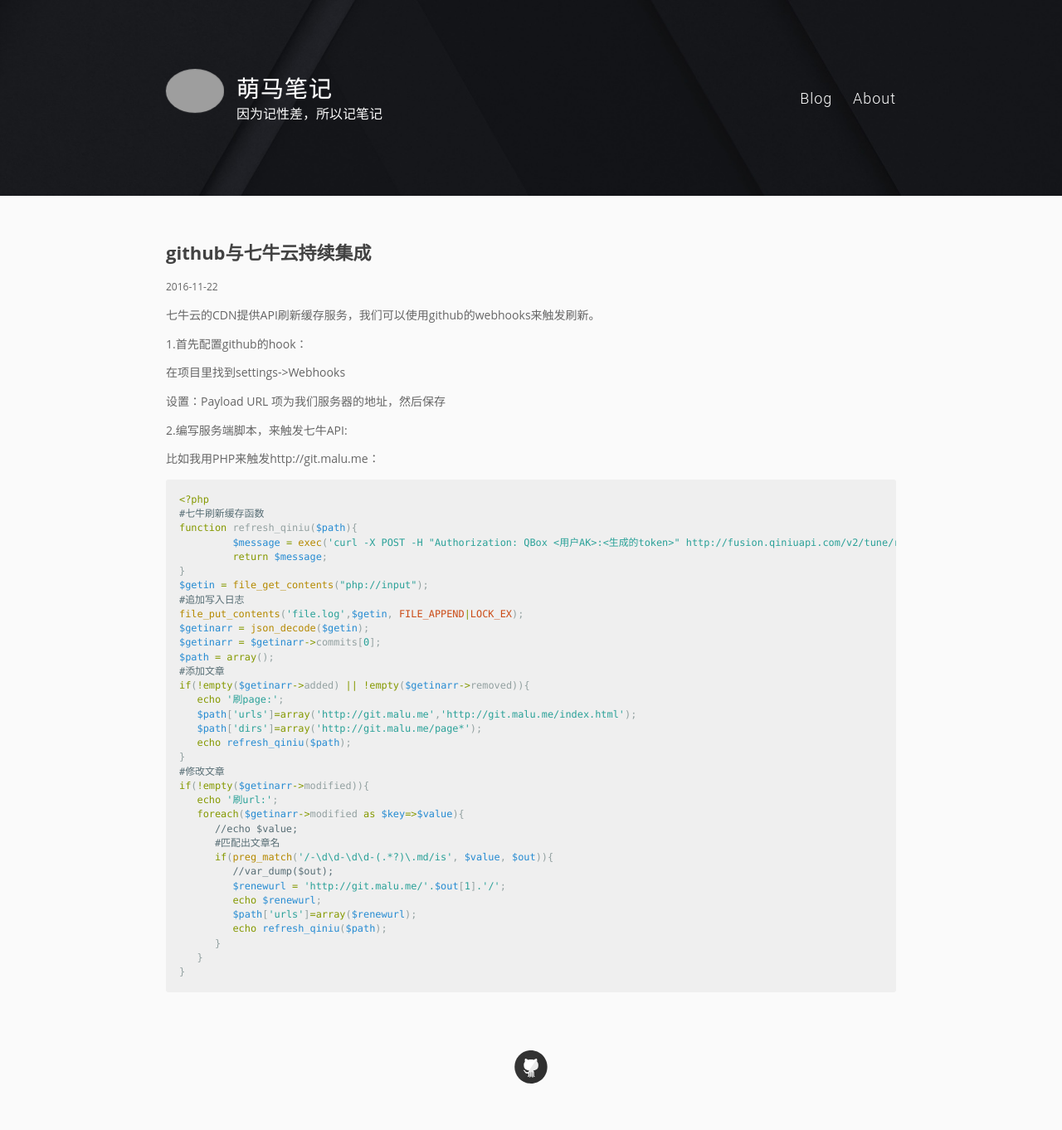
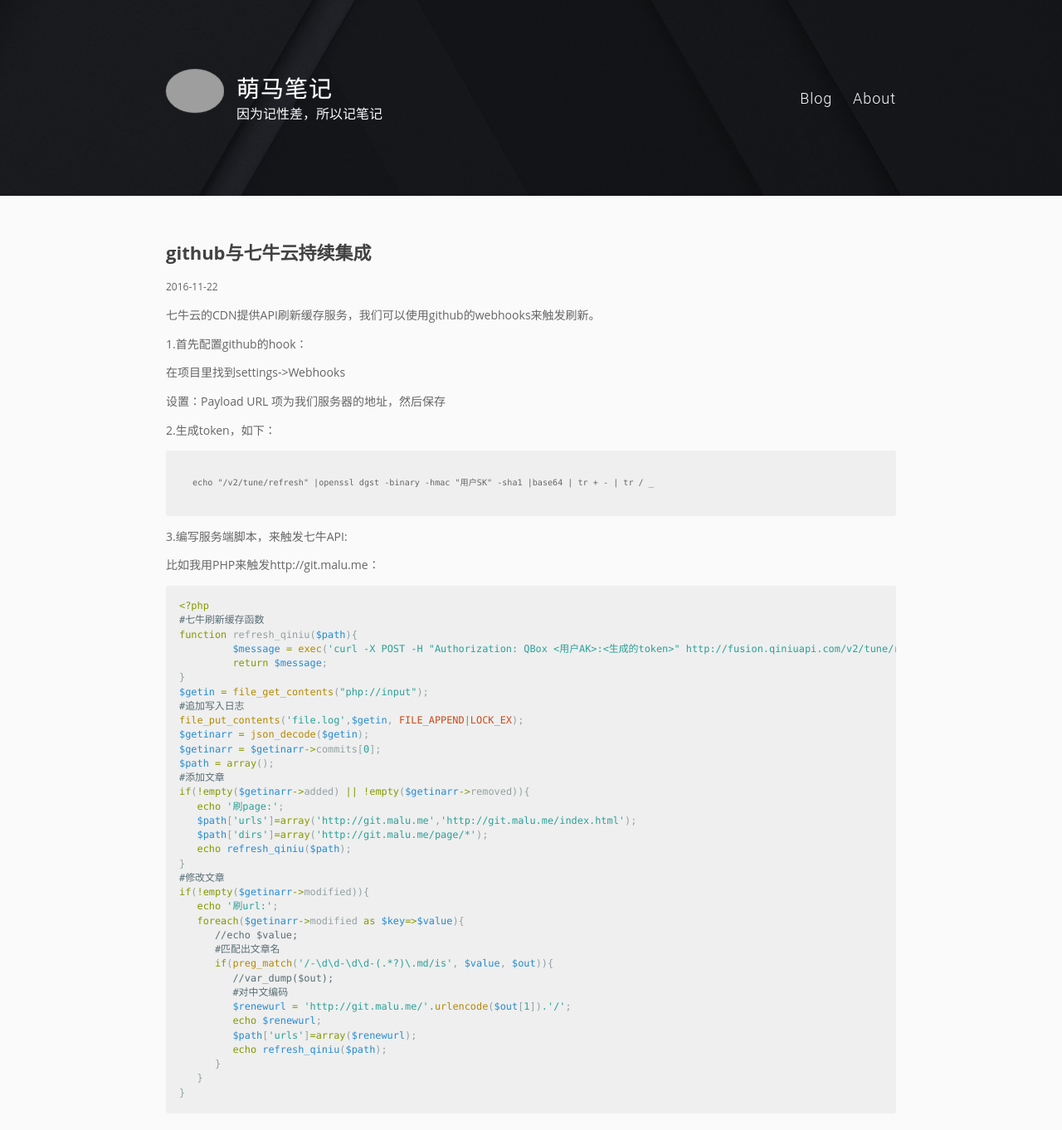
Before and after one commit to pingmalu/pingmalu.github.io, a Jekyll site: the page built from _posts/2016-11-22-github与七牛云持续集成.md, in a window 1280 px wide and 1400 px high. Shown: the top 1362 px of the window at 83% size. Built offline with Jekyll 4.4.1, drawn with Linux system fonts in a browser that asks for light colours; nearby versions of some CDN libraries; grey boxes are pictures that could not be loaded.

Commit message:
'update'

```diff
--- a/_posts/2016-11-22-github与七牛云持续集成.md
+++ b/_posts/2016-11-22-github与七牛云持续集成.md
@@ -11,7 +11,11 @@ title:  "github与七牛云持续集成"
 
 设置：Payload URL 项为我们服务器的地址，然后保存
 
-2.编写服务端脚本，来触发七牛API:
+2.生成token，如下：
+
+	echo "/v2/tune/refresh" |openssl dgst -binary -hmac "用户SK" -sha1 |base64 | tr + - | tr / _
+
+3.编写服务端脚本，来触发七牛API:
 
 比如我用PHP来触发http://git.malu.me：
 
@@ -32,7 +36,7 @@ $path = array();
 if(!empty($getinarr->added) || !empty($getinarr->removed)){
    echo '刷page:';
    $path['urls']=array('http://git.malu.me','http://git.malu.me/index.html');
-   $path['dirs']=array('http://git.malu.me/page*');
+   $path['dirs']=array('http://git.malu.me/page/*');
    echo refresh_qiniu($path);
 }
 #修改文章
@@ -43,7 +47,8 @@ if(!empty($getinarr->modified)){
       #匹配出文章名
       if(preg_match('/-\d\d-\d\d-(.*?)\.md/is', $value, $out)){
          //var_dump($out);
-         $renewurl = 'http://git.malu.me/'.$out[1].'/';
+         #对中文编码
+         $renewurl = 'http://git.malu.me/'.urlencode($out[1]).'/';
          echo $renewurl;
          $path['urls']=array($renewurl);
          echo refresh_qiniu($path);
```
